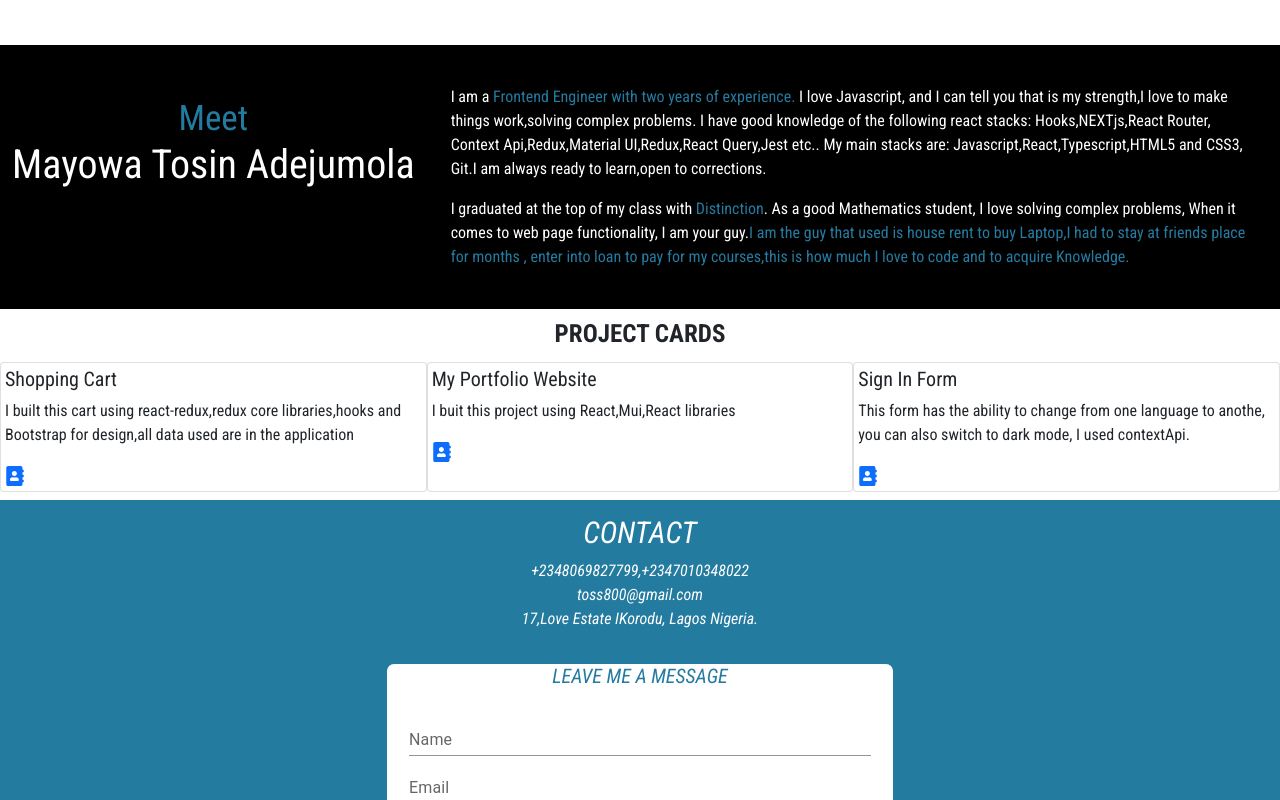
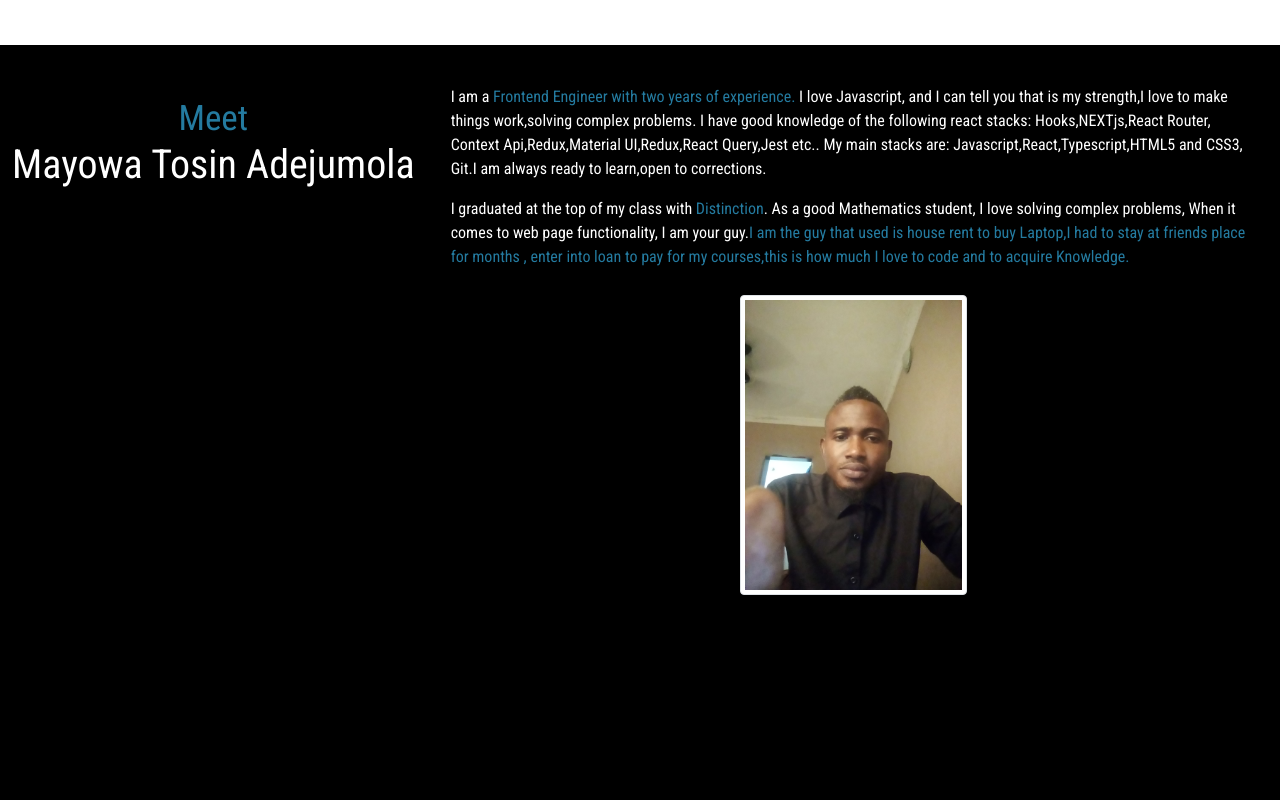
Before and after one commit to Tosin-Mayowa/my-portfolio, a React (Create React App) app: page / in a window 1280 px wide. Shown: the part 855-1655 px from the top of the page. Built offline with nearby package versions, Linux system fonts and the light colour scheme.

Commit message:
improve the about page

```diff
--- a/src/Component/About/About.css
+++ b/src/Component/About/About.css
@@ -1,8 +1,11 @@
 .About {
     background: #000000;
+height: 100vh;
+}
 
-
-
+.Image{
+    margin-top: 10px;
+    height:300px !important;
 }
 
 .About-left {
--- a/src/Component/About/About.js
+++ b/src/Component/About/About.js
@@ -2,6 +2,7 @@ import React from 'react'
 import '../../../node_modules/bootstrap/dist/css/bootstrap.min.css';
 
 import './About.css';
+import Mayowa from '../Image/Mayowa.jpg';
 const About = () => {
   return (
     <div className='container-fluid About mt-0'>
@@ -20,7 +21,9 @@ I graduated at the top of my class with <span>Distinction</span>. As a good Math
 <span  className='pa'>I am the guy that used is house rent to buy Laptop,I had to stay at friends place for months , enter into loan to pay for my courses,this is how much I love to code and to acquire Knowledge.</span>
 
 </p>
-
+   <div class="text-center">
+  <img src={Mayowa} class="img-thumbnail Image"  alt="..."/>
+</div>
     </diV>
     </div>
 
```
